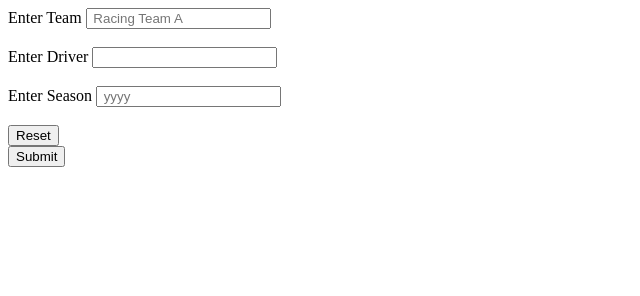
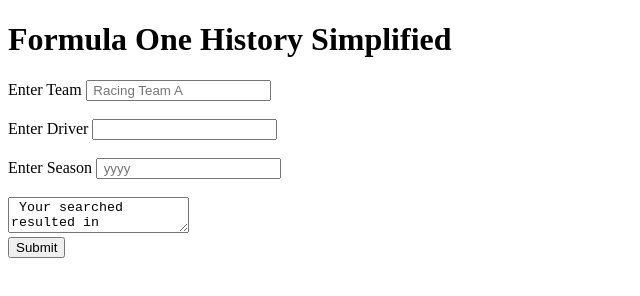
Before and after one commit to JNgaara/F1-lookup, a plain HTML site: page index.html in a window 1280 px wide. Shown: the whole page, without its empty margins (0-640 px from the left). Drawn offline with Linux system fonts and the light colour scheme.

Commit message:
rm reset

```diff
--- a/index.html
+++ b/index.html
@@ -6,12 +6,12 @@
     <body>
             <script src="/index.js"></script>
 
-<!--
+
       <div class ='container'>
         <header class="title" id="title">
             <title> Formula One Lookup        </title>
             <h1>Formula One History Simplified  </h1>
-        </header> -->
+        </header>
 
       <!-- </div> -->
       <form name ="formF1Input" id="formF1Input">
@@ -29,15 +29,16 @@
         <br>
         <div>
             <label for="Season">Enter Season</label>
-            <input type="text" id="Season" name="Season" placeholder=" yyyy">
+            <input type="text" id="season" name="Season" placeholder=" yyyy">
         </div>
         <br>
 
-            <input type="reset" >
+        <textarea rows="" cols=""> Your searched resulted in </textarea>
+            <!-- <input type="reset" > -->
         <br>
 
 
-            <input type="submit" value="Submit">
+            <input type="submit" id ="submit" value="Submit">
 
         <!-- <button type="input">Submit search parameters </button> -->
     </form></div>
--- a/index.js
+++ b/index.js
@@ -9,11 +9,14 @@ function callCONSTRUCTORSAPI(){
     const inputTeam = document.getElementById('team');
     let inputDriver = document.getElementById('driver');
     let inputSeason = document.getElementById('Season');
-      const submit = document.submit.addEventListener
-    document.getElementById("formF1Input").addEventListener("submit",findResult)
+      const submit = document.submit.addEventListener('click',()=>{
+        const Driver =document.getElementById('driver');
+      })
+    document.getElementById("submit").addEventListener('click',findResult)
 
     function findResult(){
       alert("the formm was submitted");
+      console.log(inputDriver);
     }
 
     function getFormInfo(){
```
